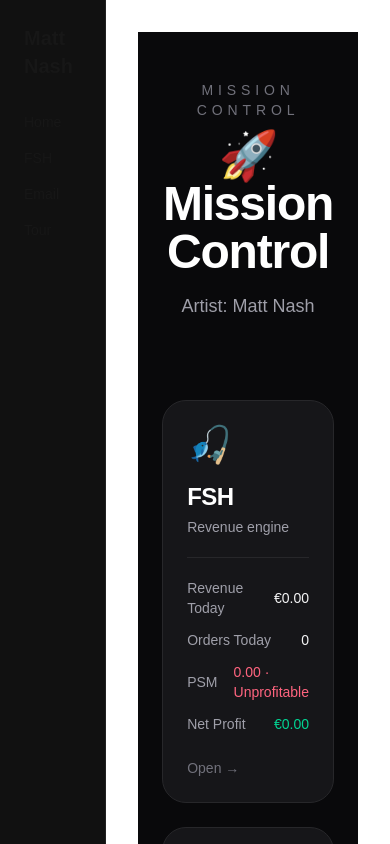
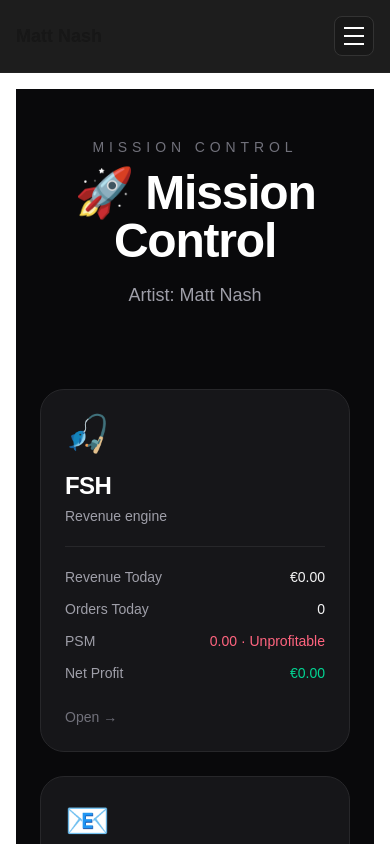
Before and after one commit to mattnashmusic/Mission-Control, a Next.js app: page / in a window 390 px wide. Shown: the top 844 px of the page. Built offline with nearby package versions, Linux system fonts and the light colour scheme; no server answers; the database is empty.

Commit message:
add mobile nav menu

```diff
--- a/app/layout.tsx
+++ b/app/layout.tsx
@@ -1,38 +1,92 @@
 import "./globals.css";
 import Link from "next/link";
+import { ReactNode } from "react";
+
+function NavLinks({
+  onClick,
+  mobile = false,
+}: {
+  onClick?: () => void;
+  mobile?: boolean;
+}) {
+  const linkClass = mobile
+    ? "text-base text-white/90 hover:text-white"
+    : "hover:text-gray-300";
+
+  return (
+    <>
+      <Link href="/" className={linkClass} onClick={onClick}>
+        Home
+      </Link>
+      <Link href="/fsh" className={linkClass} onClick={onClick}>
+        FSH
+      </Link>
+      <Link href="/email" className={linkClass} onClick={onClick}>
+        Email
+      </Link>
+      <Link href="/tour" className={linkClass} onClick={onClick}>
+        Tour
+      </Link>
+    </>
+  );
+}
 
 export default function RootLayout({
   children,
 }: {
-  children: React.ReactNode;
+  children: ReactNode;
 }) {
   return (
     <html lang="en">
       <body className="bg-[#0b0b0b] text-white">
         <div className="flex min-h-screen">
-
-          {/* Sidebar */}
-          <aside className="w-64 bg-[#111] border-r border-[#222] p-6">
-            <h1 className="text-xl font-bold mb-8">Matt Nash</h1>
+          {/* Desktop Sidebar */}
+          <aside className="hidden w-64 border-r border-[#222] bg-[#111] p-6 md:block">
+            <h1 className="mb-8 text-xl font-bold">Matt Nash</h1>
 
             <nav className="flex flex-col gap-4 text-sm">
-              <Link href="/" className="hover:text-gray-300">
-                Home
-              </Link>
-              <Link href="/fsh" className="hover:text-gray-300">
-                FSH
-              </Link>
-              <Link href="/email" className="hover:text-gray-300">
-                Email
-              </Link>
-              <Link href="/tour" className="hover:text-gray-300">
-                Tour
-              </Link>
+              <NavLinks />
             </nav>
           </aside>
 
-          {/* Main Content */}
-          <main className="flex-1 p-8">{children}</main>
+          {/* Main Content Area */}
+          <div className="flex min-h-screen flex-1 flex-col">
+            {/* Mobile Top Bar */}
+            <div className="sticky top-0 z-40 flex items-center justify-between border-b border-[#222] bg-[#111]/95 px-4 py-4 backdrop-blur md:hidden">
+              <div className="text-lg font-bold">Matt Nash</div>
+
+              <details className="relative">
+                <summary className="flex h-10 w-10 cursor-pointer list-none items-center justify-center rounded-lg border border-[#333] bg-[#181818] text-white marker:content-none">
+                  <span className="sr-only">Open menu</span>
+                  <div className="flex flex-col gap-1.5">
+                    <span className="block h-0.5 w-5 bg-white" />
+                    <span className="block h-0.5 w-5 bg-white" />
+                    <span className="block h-0.5 w-5 bg-white" />
+                  </div>
+                </summary>
+
+                {/* Overlay */}
+                <div className="fixed inset-0 z-40 bg-black/50" />
+
+                {/* Drawer */}
+                <div className="fixed right-0 top-0 z-50 flex h-screen w-[280px] flex-col border-l border-[#222] bg-[#111] p-6 shadow-2xl">
+                  <div className="mb-8 flex items-center justify-between">
+                    <h2 className="text-lg font-bold">Menu</h2>
+                    <span className="rounded-lg border border-[#333] px-3 py-1 text-sm text-zinc-300">
+                      Close
+                    </span>
+                  </div>
+
+                  <nav className="flex flex-col gap-5">
+                    <NavLinks mobile />
+                  </nav>
+                </div>
+              </details>
+            </div>
+
+            {/* Page Content */}
+            <main className="flex-1 p-4 md:p-8">{children}</main>
+          </div>
         </div>
       </body>
     </html>
```
